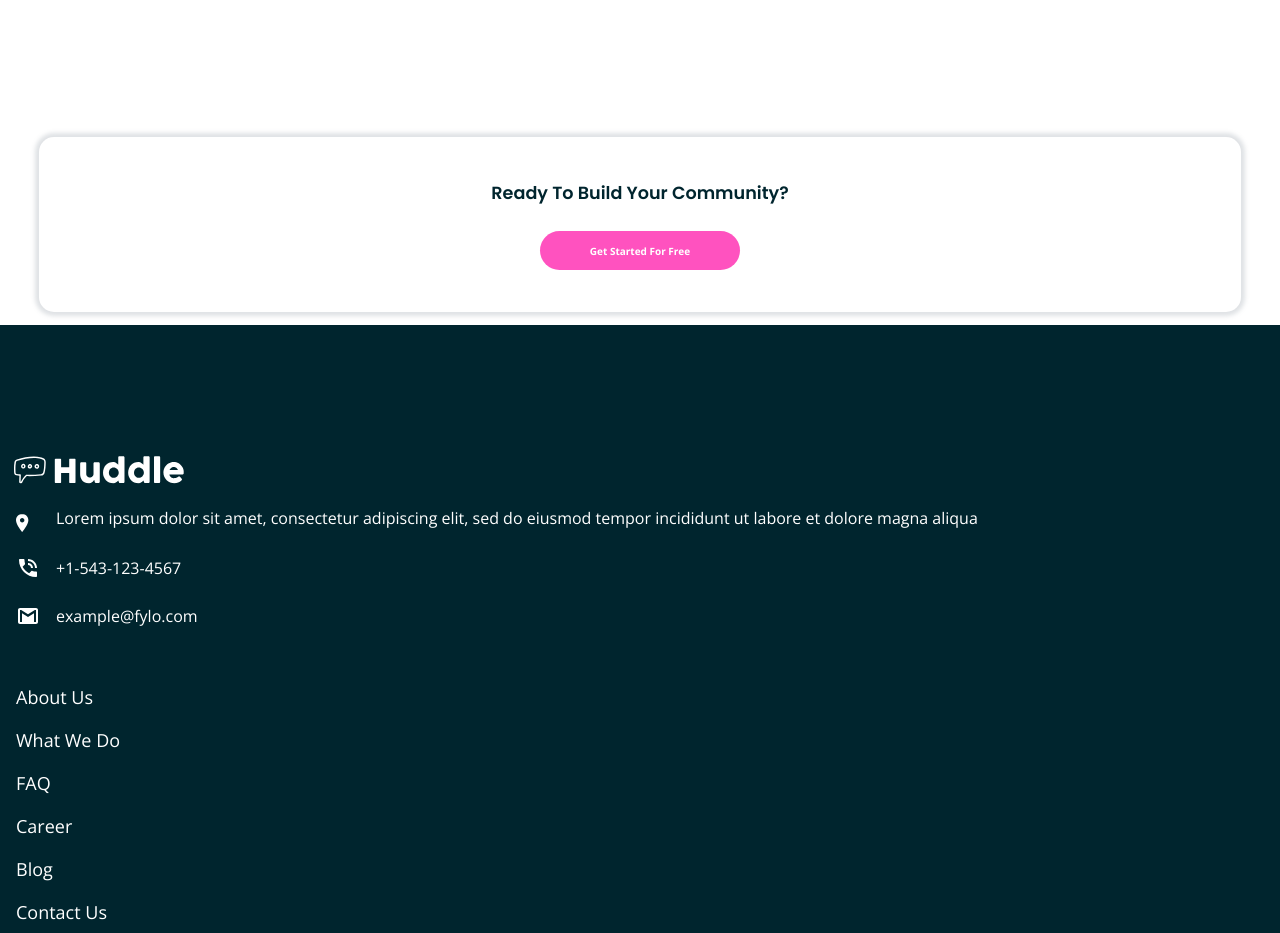
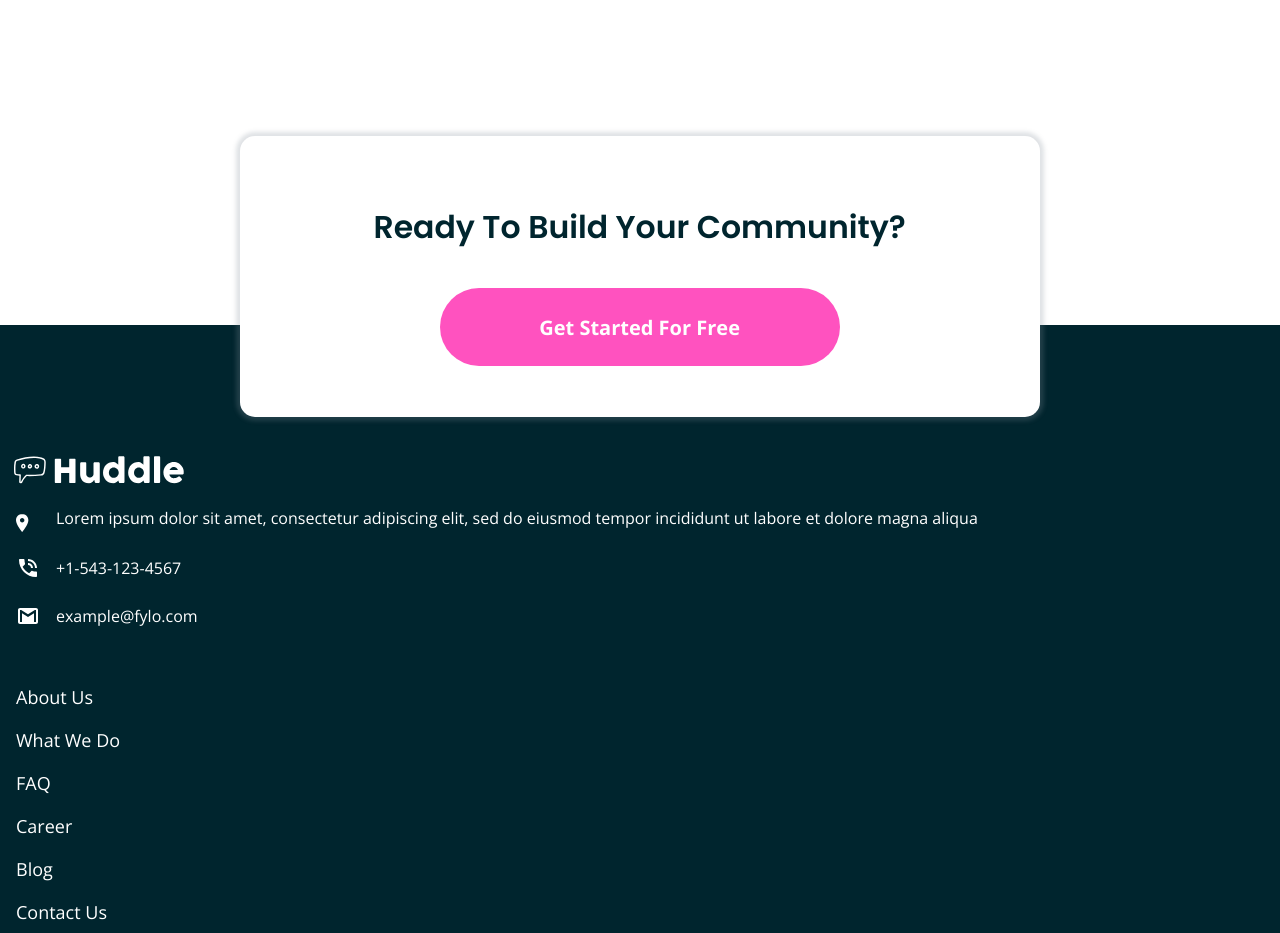
Before and after one commit to JCDMeira/huddle-lpc, a React (Create React App) app: page / in a window 1280 px wide. Shown: the part 2300-3233 px from the top of the page. Built offline with nearby package versions, Linux system fonts and the light colour scheme.

Commit message:
Add: modal register size for desktop

```diff
--- a/src/pages/ModalRegister/style.js
+++ b/src/pages/ModalRegister/style.js
@@ -5,7 +5,6 @@ export const ModalRegisterDiv = styled.div`
   width: 93.86666666666666vw;
   height: 17.5rem;
   background: #fff;
-  border-radius: 1.5rem;
 
   box-shadow: 0px 0px 4px 4px rgba(128, 141, 153, 0.25);
   border-radius: 15px;
@@ -45,4 +44,26 @@ export const ModalRegisterDiv = styled.div`
 
     color: #ffffff;
   }
+
+  @media (min-width: 1024px) {
+    width: 80rem;
+    height: 28.1rem;
+    margin-top: 243.6rem;
+    padding: 6.8rem 1.2rem 0 1.12rem;
+
+    h1 {
+      font-size: 3.15rem;
+      line-height: 4.7rem;
+      margin-bottom: 3.7rem;
+    }
+
+    button {
+      width: 40rem;
+      height: 7.8rem;
+      border-radius: 40px;
+
+      font-size: 2rem;
+      line-height: 2.7rem;
+    }
+  }
 `;
```
